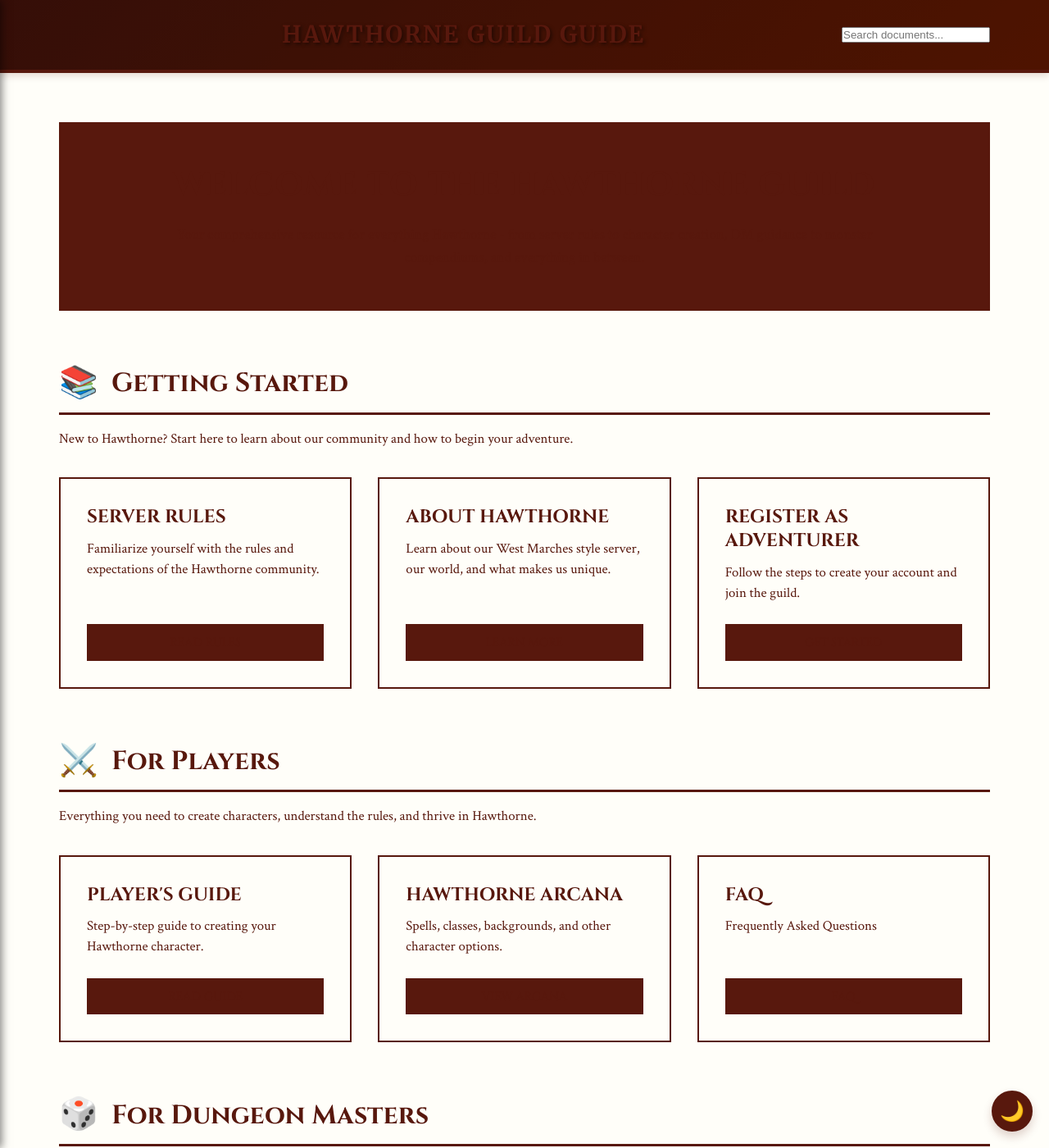
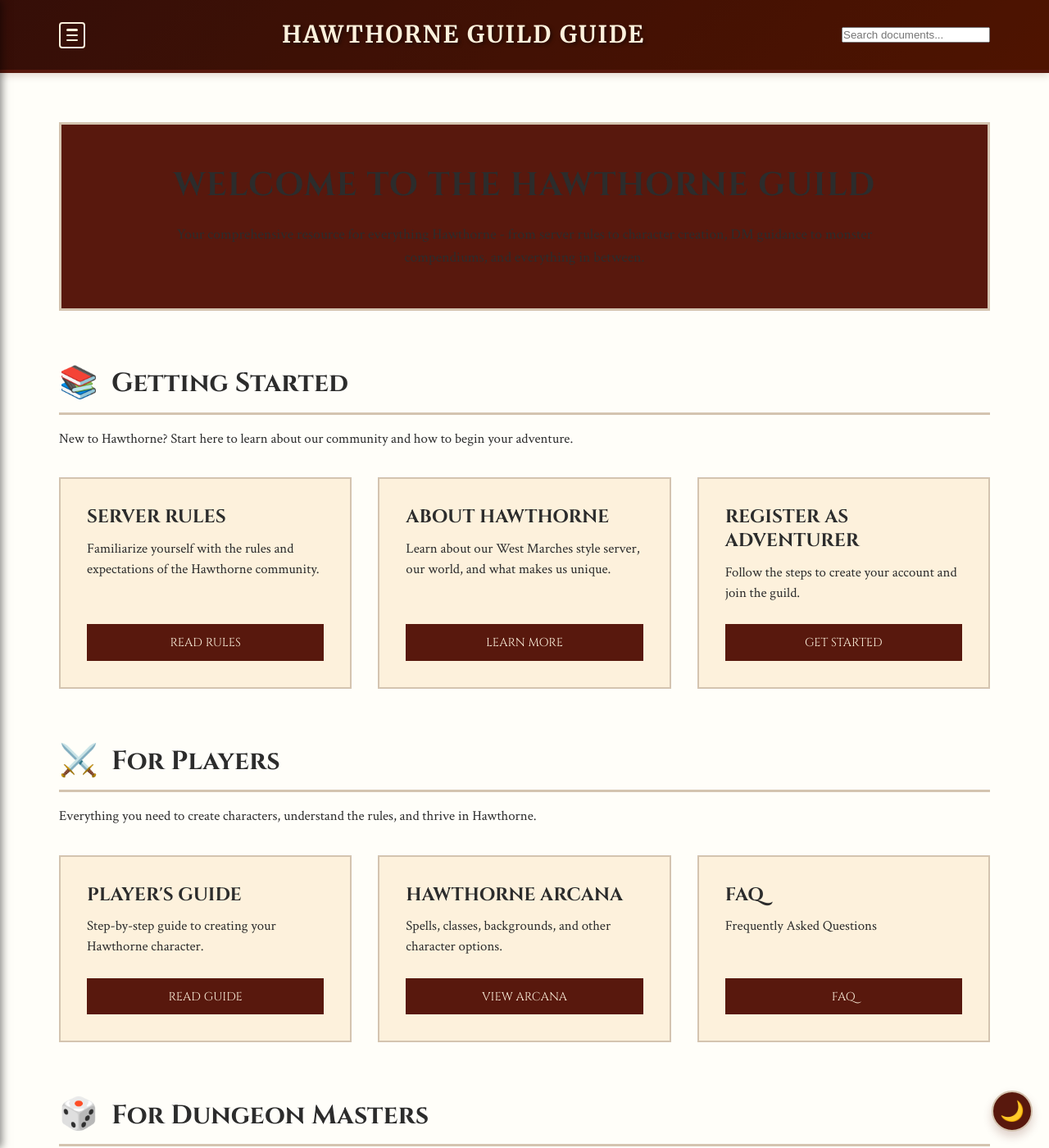
Before and after one commit to coconutswallow/Guides, a Jekyll site: the page built from index.html, in a window 1280 px wide and 1400 px high. Shown: the whole window at 82% size. Built offline with Jekyll 4.4.1, drawn with Linux system fonts in a browser that asks for light colours; comment, search, counter and statistics services are not loaded.

Commit message:
Update style.css

```diff
--- a/assets/css/style.css
+++ b/assets/css/style.css
@@ -17,16 +17,17 @@
 
 :root {
   /* Light Mode Colors (Default) */
-  --color-primary: #58180D;
-  --color-secondary: #822000;
-  --color-bg-light: ##FDF1DC;
-  --color-bg-medium: #F5E6D3;
-  --color-bg-page: #FFFEF9;
-  --color-text: #58180D;
-  --color-text-secondary: #2c2c2c;
-  --color-border: #58180D;
-  --color-link: #822000;
-  --color-link-hover: #58180D;
+   /* Light Mode Colors (Default) */
+  --color-primary: #58180D;        /* Deep burgundy - headers, buttons */
+  --color-secondary: #822000;      /* Rich rust - accents, hovers */
+  --color-bg-light: #FDF1DC;       /* Cream - cards, tables */
+  --color-bg-medium: #F5E6D3;      /* Light tan - alternating rows */
+  --color-bg-page: #FFFEF9;        /* Off-white - page background */
+  --color-text: #2c2c2c;           /* Dark gray - body text */
+  --color-text-secondary: #5a5a5a; /* Medium gray - meta text */
+  --color-border: #D4C4B0;         /* Tan border */
+  --color-link: #822000;           /* Rust - links */
+  --color-link-hover: #58180D;     /* Burgundy - link hover */
 
   /* Fonts */
   --font-header: 'Cinzel', 'Georgia', serif;
@@ -50,16 +51,16 @@
 
 /* Dark Mode Colors */
 [data-theme="dark"] {
-  --color-primary: #58180D;
-  --color-secondary: #822000;
-  --color-bg-light: #58180D;
-  --color-bg-medium: #1f1b18;
-  --color-bg-page: #1a1612;
-  --color-text: #FDF1DC;
-  --color-text-secondary: #C4B5A8;
-  --color-border: #5a4a3a;
-  --color-link: #E8C5A0;
-  --color-link-hover: #D4A574;
+ --color-primary: #E8C5A0;        /* Light tan - headers (inverted) */
+  --color-secondary: #D4A574;      /* Golden tan - accents */
+  --color-bg-light: #2a2420;       /* Dark brown - cards, tables */
+  --color-bg-medium: #1f1b18;      /* Darker brown - alternating rows */
+  --color-bg-page: #1a1612;        /* Very dark brown - page background */
+  --color-text: #E8DCC8;           /* Light cream - body text */
+  --color-text-secondary: #C4B5A8; /* Medium tan - meta text */
+  --color-border: #5a4a3a;         /* Brown border */
+  --color-link: #E8C5A0;           /* Light tan - links */
+  --color-link-hover: #F5D9B8;     /* Lighter tan - link hover */
 
   /* Dark mode shadows */
   --shadow-sm: 0 2px 4px rgba(0, 0, 0, 0.3);
```
